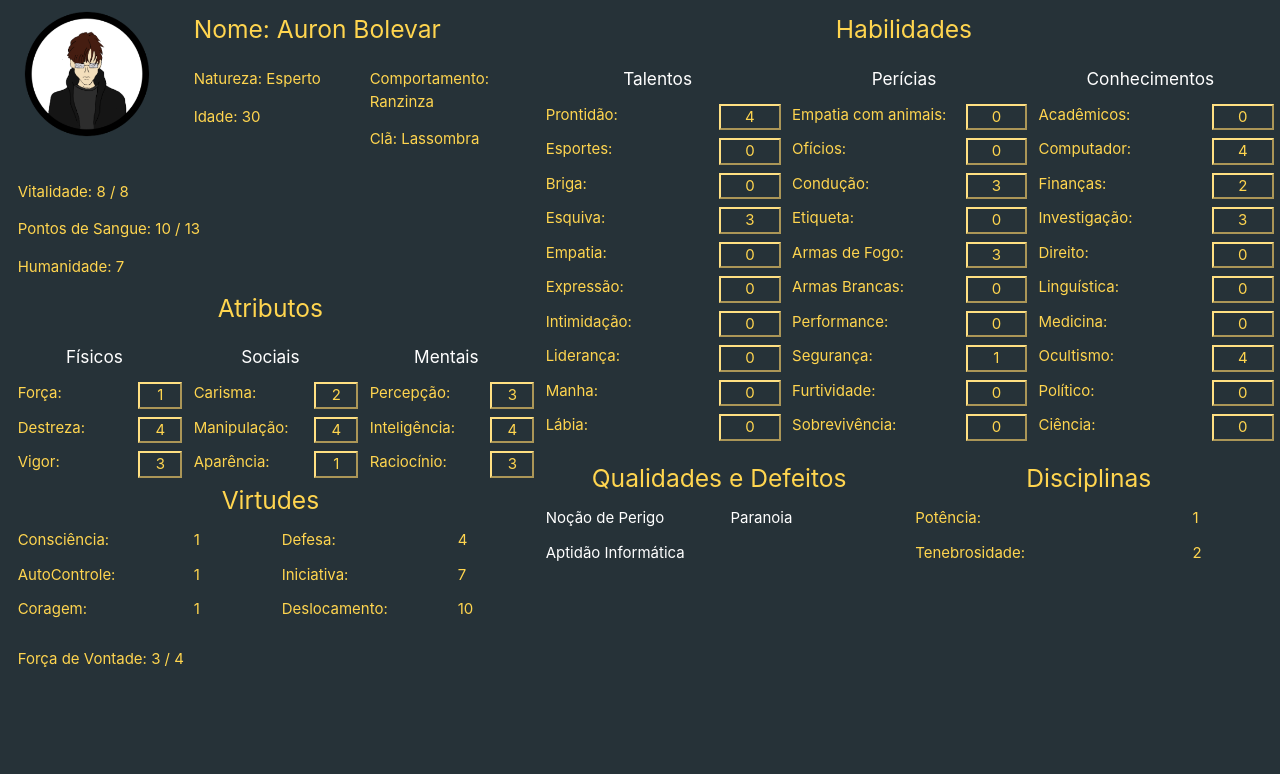
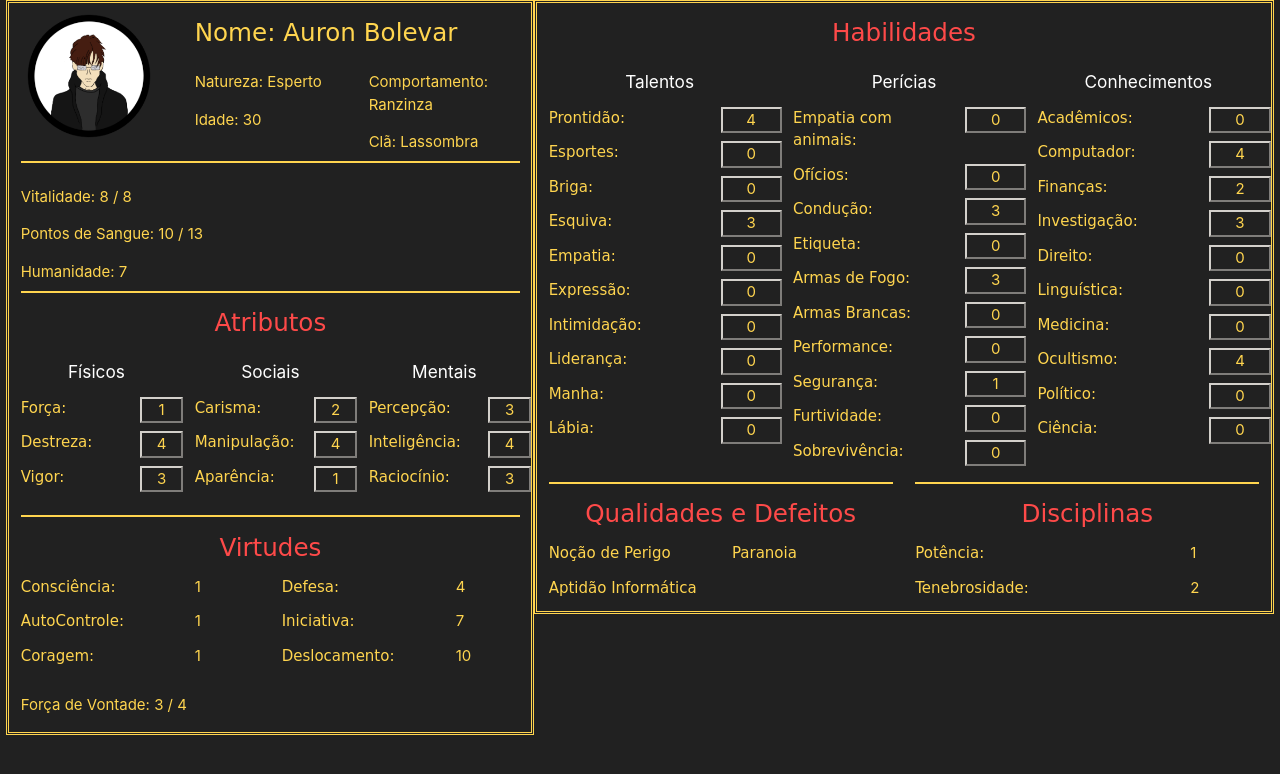
Before and after one commit to bkellym/escudoRPG, a Django app: page /ficha/1/ in a window 1280 px wide. Shown: the top 774 px of the page. Run offline with Django 3.2, Linux system fonts and the light colour scheme; data comes from the database, SQL or seed files in the repository.

Commit message:
HTML FICHA BASE 05

```diff
--- a/core/static/css/style.css
+++ b/core/static/css/style.css
@@ -1,5 +1,22 @@
+.esquerda, .direita {
+    border-style: double;
+    padding-right:3px;
+}
+hr{
+    border: 1px solid #ffd54f ;
+}
+
+h5{
+    font-family: 'Yellowtail', cursive;
+
+}
+
+h6, p , {
+    font-family: 'MedievalSharp', cursive;
+}
 body {
-  background-color: #263238;
+  background-color: #212121;
+
 }
 
 .container {
@@ -16,16 +33,21 @@ body {
   margin-right:auto;
   margin-bottom: 15px;
   text-align:center;
+  color: #FE4A49;
 }
 
 .campo {
   margin-bottom: 12px;
+  font-family: 'MedievalSharp', cursive;
+
+
 }
 
 .valor{
     border-style: outset;
-    border-color: #ffe082;
+    border-color: #D3D0CB;
     border-width: 2.5px;
+    margin-right: -2px;
     text-align:center;
 }
 
--- a/core/templates/core/ficha.html
+++ b/core/templates/core/ficha.html
@@ -10,16 +10,17 @@
 </head>
 <body>
 
+
     <div class = 'container'>
         <div class="row">
 
             <!-- Inicio Primeira Coluna -->
-            <div class="col s5 blue-grey darken-4 amber-text text-lighten-2" style="height: 100%">
+            <div class="col s5 grey darken-4 amber-text text-lighten-2 esquerda " style="height: 100%">
                 <div class="row">
                     <div class="col s4">
                             <img style = 'width: 90%; margin-top: 5px;' src="{% static 'img/token_1.png' %}">
                     </div>
-                    <div class="col s8">
+                    <div class="col s8 ">
                         <h5> Nome: {{ entidade.personagem.nome }}</h5>
                         <div class="row">
                             <div class="col s6">
@@ -33,7 +34,7 @@
                         </div>
                     </div>
                 </div>
-
+                <hr>
                 <div class="row">
                     <div class="col s6">
                         <p> Vitalidade: {{entidade.ficha.vitalidade}} / {{entidade.ficha.vitalidade_max}}</p>
@@ -41,7 +42,7 @@
                         <p> Humanidade: {{entidade.ficha.humanidade}}</p>
                     </div>
                 </div>
-
+                <hr>
                 <h5 class = 'title-session'>  Atributos  </h5>
                 <div class = 'row'>
                     <div class = 'col s4'>
@@ -90,7 +91,8 @@
                         </div>
                     </div>
                 </div>
-
+                <br>
+                <hr>
                 <h5 class = 'title-session'>  Virtudes  </h5>
                 <div class="row">
                     <div class = 'col s6'>
@@ -136,10 +138,10 @@
             <!-- Fim Primeira Coluna -->
 
             <!-- Inicio Segunda Coluna -->
-            <div class="col s7 blue-grey darken-4 amber-text text-lighten-2" style="height: 100%">
+            <div class="col s7 grey darken-4 amber-text text-lighten-2 direita" style="height: 100%">
                 <div class="row">
                     <h5 class = 'title-session'> Habilidades  </h5>
-                    <div class="col s4  blue-grey darken-4">
+                    <div class="col s4  grey darken-4">
                         <h6 class = 'white-text title-session'> Talentos </h6>
                         <div class = 'row'>
                             <div class = 'col s9 campo'> Prontidão: </div>
@@ -183,7 +185,7 @@
                         </div>
                     </div>
 
-                    <div class="col s4  blue-grey darken-4">
+                    <div class="col s4  grey darken-4">
                        <h6 class = 'white-text title-session'> Perícias </h6>
                         <div class = 'row'>
                             <div class = 'col s9 campo'> Empatia com animais: </div>
@@ -227,7 +229,7 @@
                         </div>
                     </div>
 
-                    <div class="col s4  blue-grey darken-4">
+                    <div class="col s4  grey darken-4">
                         <h6 class = 'white-text title-session'> Conhecimentos </h6>
                         <div class = 'row'>
                             <div class = 'col s9 campo'> Acadêmicos: </div>
@@ -273,22 +275,22 @@
                 </div>
 
                 <div class = 'row'>
-                    <div class="col s6 blue-grey darken-4">
-
+                    <div class="col s6 grey darken-4">
                         {% if entidade.qualidades != none or entidade.defeitos != none %}
+                        <hr>
                             <h5 class = 'title-session'>  Qualidades e Defeitos  </h5>
                             <div class="row">
-                                <div class="col s6 blue-grey darken-4">
+                                <div class="col s6 grey darken-4 ">
                                     {% for qualidade in entidade.qualidades %}
                                         <div class = 'row'>
-                                            <div class = 'col s12 campo white-text'> {{ qualidade.titulo }} </div>
+                                            <div class = 'col s12 campo amber-2-text'> {{ qualidade.titulo }} </div>
                                         </div>
                                     {% endfor %}
                                 </div>
-                                <div class="col s6 blue-grey darken-4">
+                                <div class="col s6 grey darken-4">
                                     {% for defeito in entidade.defeitos %}
                                         <div class = 'row'>
-                                            <div class = 'col s12 campo white-text'> {{ defeito.titulo }} </div>
+                                            <div class = 'col s12 campo amber-2-text'> {{ defeito.titulo }} </div>
                                         </div>
                                     {% endfor %}
                                 </div>
@@ -305,7 +307,8 @@
                             {% endfor %}
                         {% endif %}
                     </div>
-                    <div class="col s6 blue-grey darken-4">
+                    <div class="col s6 grey darken-4">
+                        <hr>
                         {% if entidade.disciplinas != none %}
                             <h5 class = 'title-session'> Disciplinas </h5>
                             {% for disciplina in entidade.disciplinas %}
```
Also changed, not shown: core/static/Fonts/corona.ttf (added), core/static/Fonts/diploma.ttf (added), core/static/css/materialize.css.
